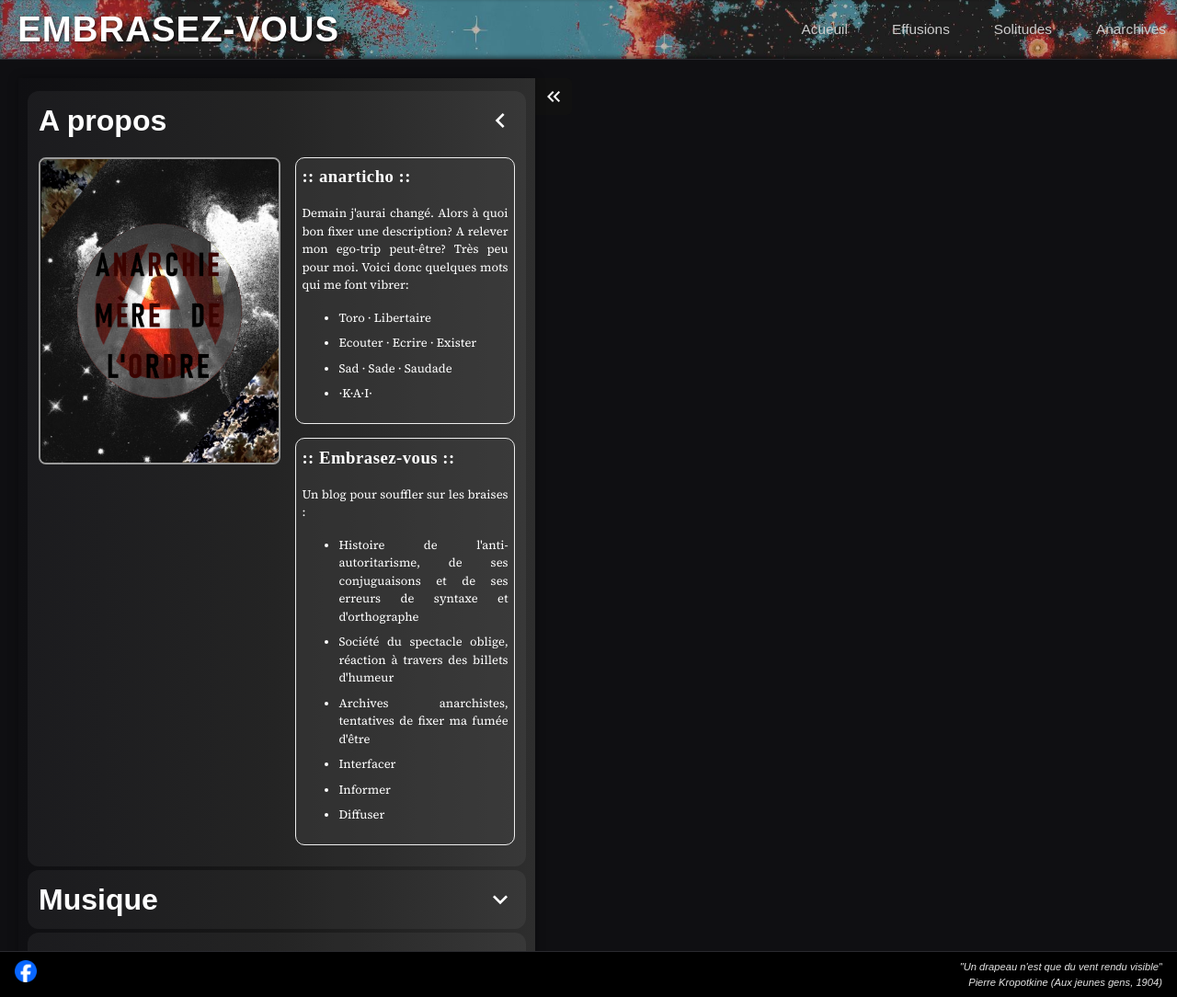
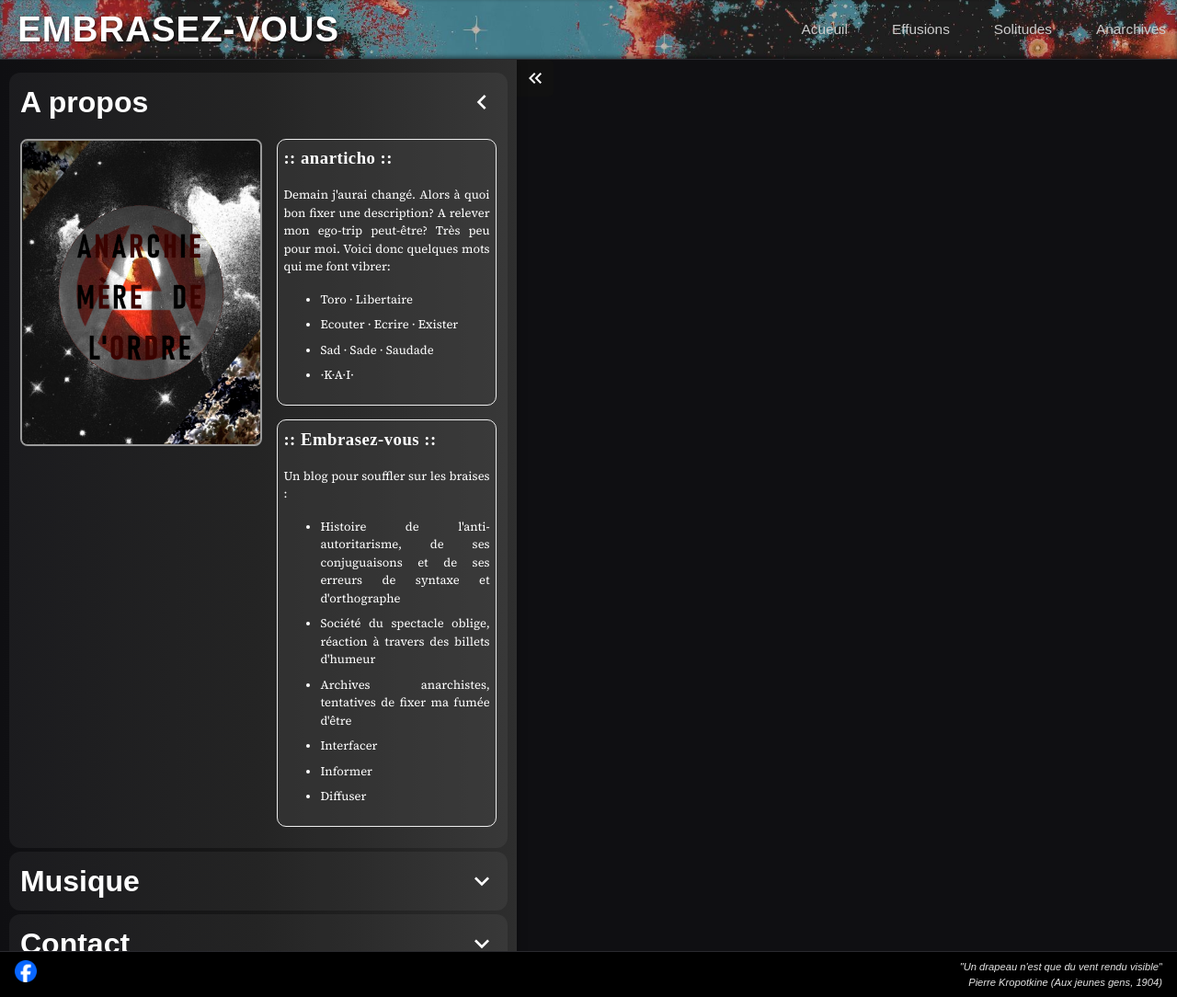
Before and after one commit to anarticho/anarticho.github.io, a Jekyll site: the page built from index.md, in a window 1280 px wide. Shown: the whole page at 92% size. Built offline with Jekyll 4.4.1, drawn with Linux system fonts in a browser that asks for light colours.

Commit message:
Fix fix fix

```diff
--- a/assets/css/pages/index.css
+++ b/assets/css/pages/index.css
@@ -7,10 +7,11 @@
   line-height: 1.5;
 }
 
+/* Ici pour forcer le scroll sur la page entière, pas juste le main */
+/* Sinon on perd le footer */
 .content {
   flex: 1 1 auto;    /* prend tout l'espace restant */
   overflow-y: auto;  /* scroll uniquement ici si besoin */
-  padding: 20px;
 }
 
 .wrapper {
```
